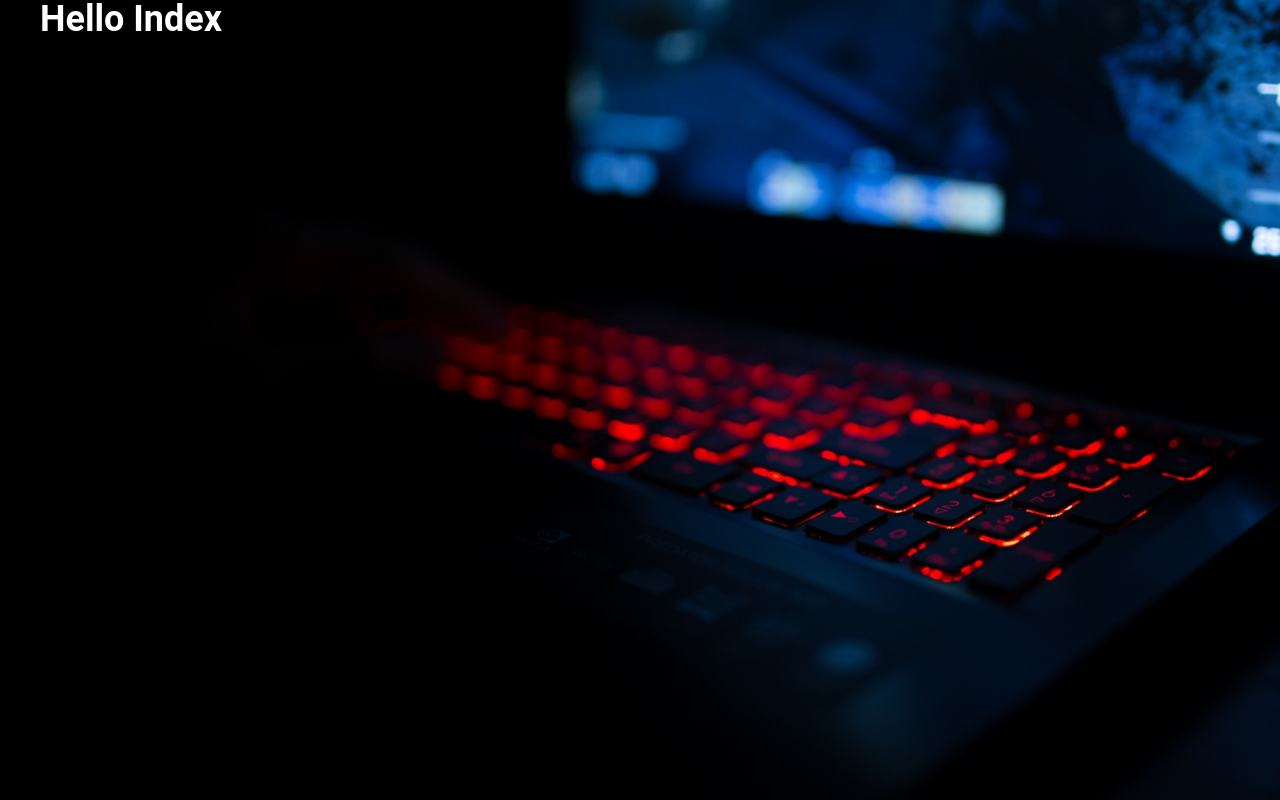
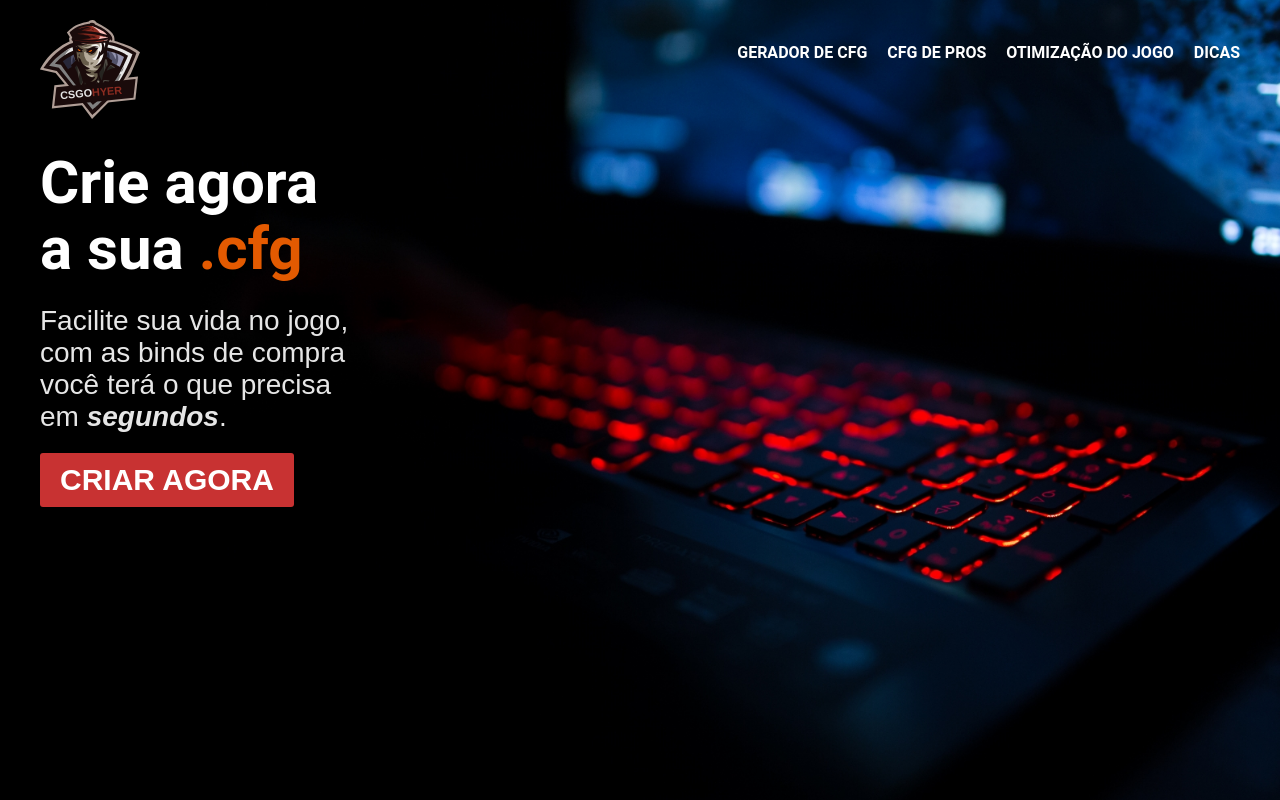
Before and after one commit to hyerdev/csgo-hyer, a React (Create React App) app: page / in a window 1280 px wide. Built offline with nearby package versions, Linux system fonts and the light colour scheme.

Commit message:
feat: home page

```diff
--- /dev/null
+++ b/src/components/Header/index.js
@@ -0,0 +1,21 @@
+import React from 'react';
+
+import { Container, Wrapper } from './styles';
+import logo from '~/assets/images/logo.svg';
+
+export default function Header() {
+  return (
+    <Container>
+      <Wrapper>
+        <img src={logo} alt="CSGOHyer" />
+
+        <ul>
+          <li>Gerador de CFG</li>
+          <li>CFG de Pros</li>
+          <li>Otimização do jogo</li>
+          <li>Dicas</li>
+        </ul>
+      </Wrapper>
+    </Container>
+  );
+}
--- /dev/null
+++ b/src/components/Header/styles.js
@@ -0,0 +1,44 @@
+import styled from 'styled-components';
+
+export const Container = styled.header`
+  width: 100%;
+  margin: 0 auto;
+`;
+
+export const Wrapper = styled.div`
+  width: 100%;
+  max-width: 1200px;
+  margin: 0 auto;
+  z-index: 1;
+  position: fixed;
+  left: 0;
+  right: 0;
+  padding: 20px 0px;
+
+  display: flex;
+  justify-content: space-between;
+  align-items: center;
+
+  img {
+    width: 100%;
+    max-width: 100px;
+  }
+
+  ul {
+    display: flex;
+    list-style: none;
+    text-transform: uppercase;
+    font-weight: bold;
+
+    li + li {
+      margin-left: 20px;
+    }
+
+    li {
+      &:hover {
+        color: #c83232;
+        cursor: pointer;
+      }
+    }
+  }
+`;
--- a/src/components/Layout/index.js
+++ b/src/components/Layout/index.js
@@ -1,12 +1,14 @@
 import React from 'react';
 import PropTypes from 'prop-types';
 
-import { Wrapper } from './styles';
+import { Wrapper, Main } from './styles';
+import Header from '~/components/Header';
 
 const Layout = ({ children }) => {
   return (
     <Wrapper>
-      <main>{children}</main>
+      <Header />
+      <Main>{children}</Main>
     </Wrapper>
   );
 };
--- a/src/components/Layout/styles.js
+++ b/src/components/Layout/styles.js
@@ -8,3 +8,5 @@ export const Wrapper = styled.div`
 
   font-size: 16px;
 `;
+
+export const Main = styled.main``;
--- a/src/pages/Home/index.js
+++ b/src/pages/Home/index.js
@@ -1,4 +1,5 @@
 import React from 'react';
+import { Link } from 'react-router-dom';
 
 import Layout from '~/components/Layout';
 
@@ -9,7 +10,14 @@ function IndexPage() {
     <Layout>
       <Container>
         <Wrapper>
-          <h1>Hello Index</h1>
+          <h1>
+            Crie agora <br />a sua <span>.cfg</span>
+          </h1>
+          <p>
+            Facilite sua vida no jogo, com as binds de compra você terá o que
+            precisa em <i>segundos</i>.
+          </p>
+          <Link to="/create-cfg">Criar agora</Link>
         </Wrapper>
       </Container>
     </Layout>
--- a/src/pages/Home/styles.js
+++ b/src/pages/Home/styles.js
@@ -5,6 +5,7 @@ import bgImage from '~/assets/images/index/bg_pc.jpg';
 export const Container = styled.div`
   width: 100%;
   height: 100vh;
+  padding-top: 150px;
 
   background-image: url(${bgImage});
   background-position: 200px;
@@ -16,4 +17,40 @@ export const Wrapper = styled.div`
   width: 100%;
   max-width: 1200px;
   margin: 0 auto;
+
+  h1 {
+    font-size: 60px;
+
+    span {
+      color: #e35a01;
+    }
+  }
+
+  p {
+    font-size: 28px;
+    max-width: 320px;
+    color: #e6e6e6;
+
+    i {
+      font-weight: bold;
+    }
+  }
+
+  a {
+    display: block;
+    background: #c83232;
+    width: fit-content;
+
+    margin-top: 20px;
+    padding: 10px 20px;
+
+    border-radius: 3px;
+
+    color: white;
+    text-decoration: none;
+    text-transform: uppercase;
+    font-size: 30px;
+    font-weight: bold;
+    cursor: pointer;
+  }
 `;
```
